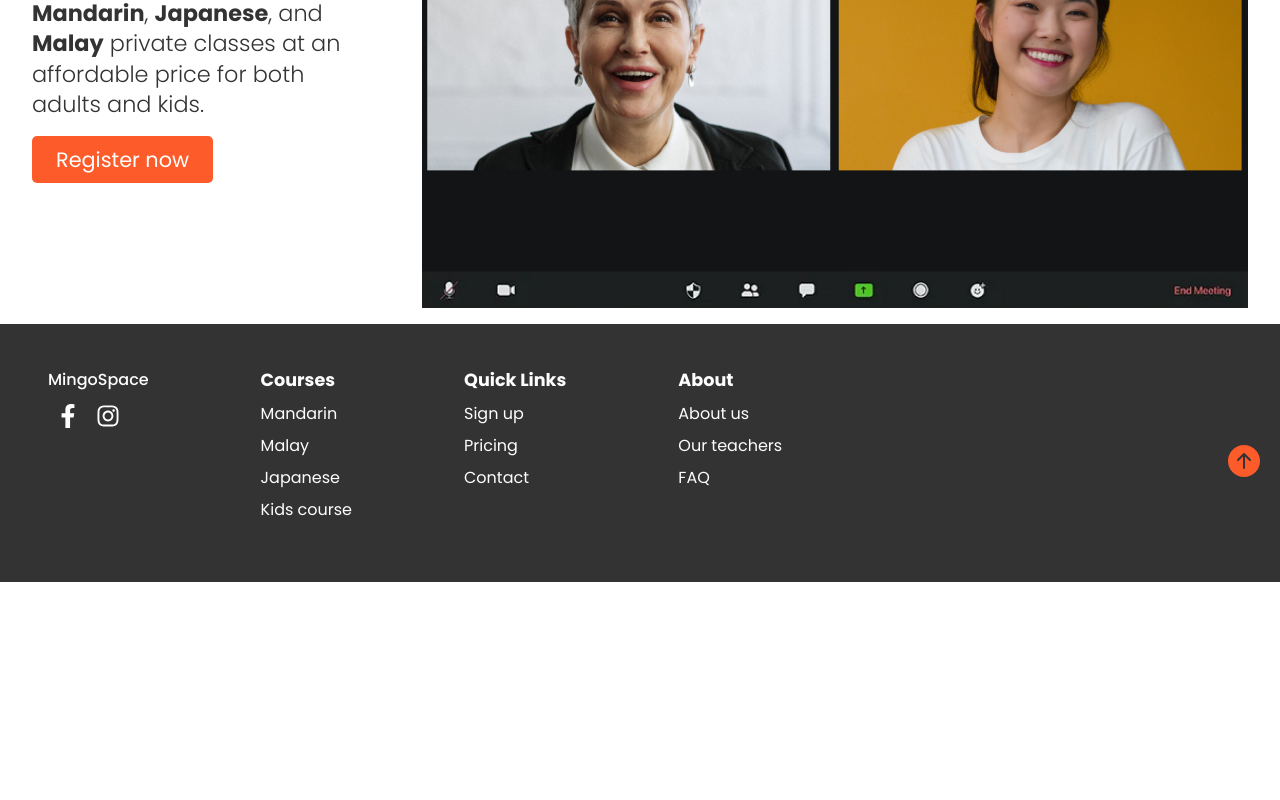
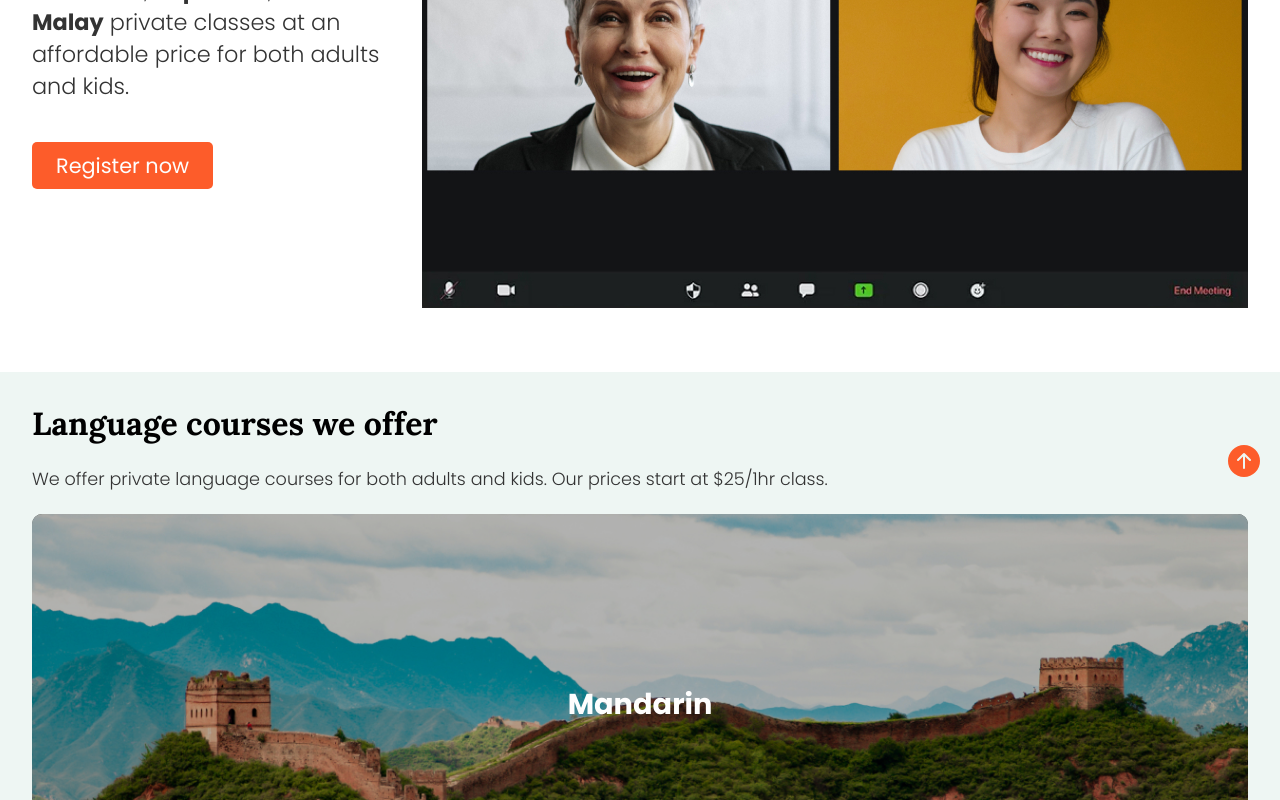
Before and after one commit to axseinga/mingo-space-website, a React app: page / in a window 1280 px wide. Shown: the part 300-1100 px from the top of the page. Before the commit the page ends 882 px from the top, so only its background shows below. Built offline with nearby package versions, Linux system fonts and the light colour scheme.

Commit message:
add courses section to homepage

```diff
--- /dev/null
+++ b/src/pages/HomePage/Courses.js
@@ -0,0 +1,54 @@
+import React from "react";
+import {
+    StyledCoursesSection,
+    StyledNavLinkCourses,
+} from "../styled/HomePage.styled";
+
+export const CoursesSection = () => {
+    const courses = [
+        {
+            lang: "Mandarin",
+            href: "/courses/mandarin",
+            img: "Pic_MandarinCourseCARD.jpg",
+        },
+        {
+            lang: "Japanese",
+            href: "/courses/japanese",
+            img: "Pic_Japanese_Course_CARD.jpg",
+        },
+        {
+            lang: "Malay",
+            href: "/courses/malay",
+            img: "Pic_MalayCourseCARD.jpg",
+        },
+        {
+            lang: "Kids Course",
+            href: "/courses/kidscourse",
+            img: "Pic_KidsCourseCARD.jpg",
+        },
+    ];
+    return (
+        <StyledCoursesSection>
+            <div>
+                <h2>Language courses we offer</h2>
+                <p>
+                    We offer private language courses for both adults and kids.
+                    Our prices start at $25/1hr class.
+                </p>
+            </div>
+            <div>
+                {courses.map((course) => (
+                    <StyledNavLinkCourses to={course.href} key={course.lang}>
+                        <div>
+                            <img
+                                src={`./assets/${course.img}`}
+                                alt={course.lang}
+                            />
+                            <span>{course.lang}</span>
+                        </div>
+                    </StyledNavLinkCourses>
+                ))}
+            </div>
+        </StyledCoursesSection>
+    );
+};
--- a/src/pages/HomePage/HomePage.js
+++ b/src/pages/HomePage/HomePage.js
@@ -1,11 +1,13 @@
 import React from "react";
 import { StyledHomePage } from "../styled/HomePage.styled";
 import { Header } from "./Header";
+import { CoursesSection } from "./Courses";
 
 export const HomePage = () => {
     return (
         <StyledHomePage>
             <Header />
+            <CoursesSection />
         </StyledHomePage>
     );
 };
--- a/src/pages/styled/HomePage.styled.js
+++ b/src/pages/styled/HomePage.styled.js
@@ -1,4 +1,5 @@
 import styled from "styled-components";
+import { NavLink } from "react-router-dom";
 
 export const StyledHomePage = styled.div``;
 
@@ -12,21 +13,25 @@ export const StyledHeader = styled.div`
     & h1 {
         font-family: ${({ theme }) => theme.font.fontLora};
         color: ${({ theme }) => theme.color.black};
-        font-size: 3rem;
+        font-size: 2.5rem;
         font-weight: 700;
-        line-height: 4rem;
+        line-height: 3.5rem;
     }
 
     & p {
         margin: 1rem 0;
-        width: 80%;
+        width: 90%;
         font-weight: 300;
         font-size: 1.4rem;
-        line-height: 1.9rem;
+        line-height: 2rem;
 
         & strong {
             font-weight: 600;
         }
+    }
+
+    & button {
+        margin-top: 1.5rem;
     }
 
     & img {
@@ -38,3 +43,55 @@ export const StyledHeader = styled.div`
         }
     }
 `;
+
+export const StyledCoursesSection = styled.section`
+    margin: 3rem 0;
+    padding: 2rem;
+    background-color: ${({ theme }) => theme.color.bg};
+
+    & h2 {
+        font-family: ${({ theme }) => theme.font.fontLora};
+        color: ${({ theme }) => theme.color.black};
+        font-size: 2rem;
+        font-weight: 700;
+        line-height: 2.5rem;
+    }
+
+    & p {
+        margin: 1.5rem 0;
+        font-weight: 300;
+        font-size: 1.1rem;
+        line-height: 1.4rem;
+    }
+
+    & div + div div {
+        background-color: ${({ theme }) => theme.color.black};
+        border-radius: 10px;
+        height: max-content;
+        position: relative;
+        margin: 1rem 0;
+
+        & img {
+            width: 100%;
+            display: block;
+            height: auto;
+            border-radius: 10px;
+            opacity: 0.7;
+        }
+
+        & span {
+            font-size: 1.8rem;
+            font-weight: 700;
+            position: absolute;
+            top: 50%;
+            left: 50%;
+            transform: translate(-50%, -50%);
+            z-index: 100;
+        }
+    }
+`;
+
+export const StyledNavLinkCourses = styled(NavLink)`
+    color: ${({ theme }) => theme.color.white};
+    text-decoration: none;
+`;
```
